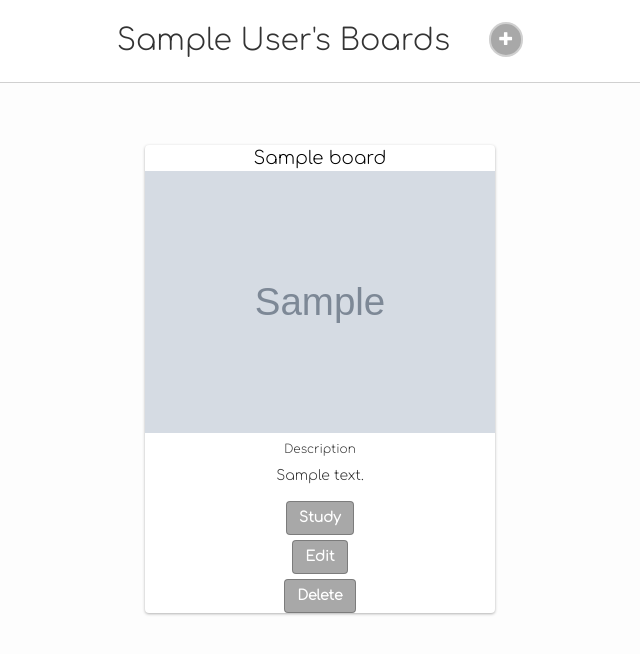
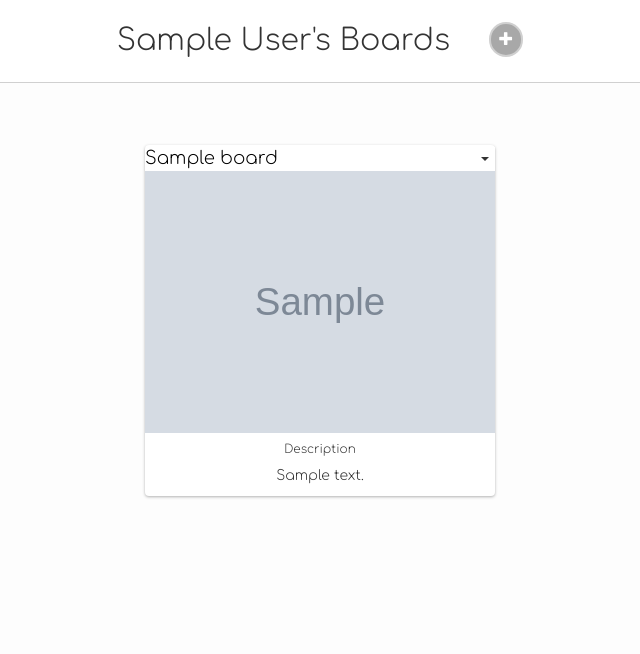
Before and after one commit to kelseyoo14/beautiful-lines, a Flask app: page /boards in a window 1280 px wide. Shown: the part 50-704 px from the top of the page, without its empty margins (320-960 px from the left). Run offline with Flask 2, Linux system fonts and the light colour scheme; the visitor is signed in with stand-in values (Sample User, id 1); tables that the repository leaves empty hold one stand-in row (values such as "Sample post"); grey boxes marked "Sample" are stand-in pictures; some libraries are stand-ins or nearby versions.

Commit message:
button redesign, guest account added

```diff
--- a/model.py
+++ b/model.py
@@ -231,6 +231,12 @@ def test_example_data():
     db.session.commit()
 
 
+
+# Guest Account Setup
+# def guest_account():
+
+
+
 ##############################################################################
 # Helper functions
 
--- a/server.py
+++ b/server.py
@@ -44,8 +44,8 @@ def login():
                    'response_type': 'code',
                    # Route I want Pinterest to go to once user logs in and Pinterest processes the log in
                    # Need to remember to register this redirect route on pinterest app!
-                   # 'redirect_uri': 'https://localhost:5000/process_login',
-                   'redirect_uri': 'https://beautifulines.herokuapp.com/process_login',
+                   'redirect_uri': 'https://localhost:5000/process_login',
+                   # 'redirect_uri': 'https://beautifulines.herokuapp.com/process_login',
                    # My apps's id, so pinterest know's who's redirecting the user to their page
                    'client_id': APP_ID,
                    # What I want to be able to do with user's account
@@ -121,6 +121,20 @@ def redirect():
     return flaskredirect('/boards')
 
 # OAuth and Log In End ---------------------------------------------------------------
+
+@app.route('/guestlogin')
+def guest_login():
+
+    guest_user = User.query.filter(User.first_name == 'BeautifulinesTest').first()
+
+    session['user_id'] = guest_user.user_id
+    session['username'] = guest_user.username
+    session['first_name'] = guest_user.first_name
+    session['access_token'] = guest_user.access_token
+
+    flash("Hello! This guest account is just for checking out the site if you don't have a Pinterest account.")
+
+    return flaskredirect('/boards')
 
 
 # 4
@@ -496,8 +510,8 @@ if __name__ == "__main__":
 
     connect_to_db(app, os.environ.get("DATABASE_URL"))
 
-    # context = ('server-files/yourserver.crt', 'server-files/yourserver.key')
-    # app.run(ssl_context=context)
+    context = ('server-files/yourserver.crt', 'server-files/yourserver.key')
+    app.run(ssl_context=context)
 
     DEBUG = "NO_DEBUG" not in os.environ
     PORT = int(os.environ.get("PORT", 5000))
--- a/static/css/styles.css
+++ b/static/css/styles.css
@@ -36,17 +36,23 @@ body {
     box-shadow: rgba(0, 0, 0, 0.3) 0 1px 3px;
 }
 
-.board > a:first-child {
-    color: black;
-    font-size: 1.3em;
-}
-
 .board img {
     display: block;
     max-height: 350px;
     max-width: 350px;
     /*min-width: 100px;*/
     min-width: 80px;
+}
+
+.board-header {
+    display: flex;
+    flex-direction: row;
+    justify-content: space-between;
+}
+
+.board-header > a:first-child {
+    color: black;
+    font-size: 1.3em;
 }
 
 .full-page-container {
@@ -107,25 +113,20 @@ body {
 
 
 /*Modal*/
-/*#study-modal .modal-dialog,
-#zoom-modal .modal-dialog {
-    min-width: 50vw;
-    min-height: 90vh;
-}*/
-
 #study-modal-image,
 #zoomed-image {
     position: fixed;
-    /* center the element */
     right: 0;
     left: 0;
     margin-right: auto;
     margin-left: auto;
-    /* give it dimensions */
     min-height: 10em;
-    /*max-width: 90%;*/
     height: 80vh;
-    width: auto;
+}
+
+#zoom-modal .modal-dialog {
+    height: auto;
+    width: 70vw;
 }
 
 
@@ -203,6 +204,30 @@ body {
     cursor: zoom-in;
 }
 
+#board-dropdown-button,
+#image-dropdown-button {
+    background-color: white;
+    border: none;
+    margin-top: .2em;
+    text-align: center;
+}
+
+.board-options .dropdown-menu,
+.image-container .dropdown-menu {
+    min-width: 6em;
+}
+
+.board-options input[type='Submit'],
+.image-container input[type='Submit']{
+    margin: .5em;
+    margin-bottom: 0;
+    width: 5em;
+}
+
+/*#board-dropdown-button,
+#image-dropdown-button {
+
+}*/
 
 
 /*Titles & Headers*/
@@ -226,6 +251,7 @@ body {
     position: fixed;
     text-align: center;
     width: 100%;
+    z-index: 1;
 }
 
 .page-title h2 {
--- a/templates/boards.html
+++ b/templates/boards.html
@@ -72,14 +72,34 @@
         {% if user_boards %}
             {% for board in user_boards %}
                 <div class='board'>
-                    <a href="/user_board_images/{{ board.board_id }}" class='board-name'>{{ board.board_name }}</a>
+                    <div class='board-header'>
+                        <a href="/user_board_images/{{ board.board_id }}" class='board-name'>{{ board.board_name }}</a>
+                        <div class="dropdown board-options">
+                          <button class="dropdown-toggle" id='board-dropdown-button' type="button" data-toggle="dropdown"><span class="caret"></span></button>
+                          <ul class="dropdown-menu">
+                            <li><form action='/study_board/{{ board.board_id }}'>
+                                <input type='Submit' value='Study' class='btn btn-primary'>
+                            </form></li>
+                            <li><form class='edit-board-form'>
+                                <input type='hidden' class='new-board-title' value='{{ board.board_name }}'>
+                                <input type='hidden' class='new-image-url' value='{{ board.image_url }}'>
+                                <input type='hidden' class='new-board-description' value='{{ board.board_description }}'>
+                                <input type='hidden' class='board-id' value='{{ board.board_id }}'>
+                                <input type='submit' value='Edit' class='btn btn-primary'>
+                            </form></li>
+                            <li><form class='delete-board-from-db'>
+                                <input type='hidden' value="{{ board.board_id }}" class='delete-board-id'>
+                                <input type='submit' value='Delete' class='btn btn-primary'>
+                            </form></li>
+                          </ul>
+                        </div>
+                    </div>
                     <a href="/user_board_images/{{ board.board_id }}"><img src="{{ board.image_url }}"></a>
                     {% if board.board_description %}
                         <h6>Description</h6>
                         <p>{{ board.board_description }}</p>
                     {% endif %}
-
-                    <div class='board-options'>
+                    <!-- <div class='board-options'>
                         <a class='btn btn-primary' href='/study_board/{{ board.board_id }}'>Study</a>
                         <br>
                         <form class='edit-board-form'>
@@ -93,7 +113,7 @@
                             <input type='hidden' value="{{ board.board_id }}" class='delete-board-id'>
                             <input type='submit' value='Delete' class='btn btn-primary'>
                         </form>
-                    </div>
+                    </div> -->
                 </div>
             {% endfor %}
         {% else %}
--- a/templates/welcome_page.html
+++ b/templates/welcome_page.html
@@ -64,6 +64,7 @@
         <h1>Beautiful Lines</h1>
         <h2>A Visual Library for Art Study and Life Drawing at Home</h2>
         <a href='/login'>Log In</a>
+        <h6><a  href='/guestlogin'>Guest Login</a></h6>
     </div>
 </body>
 </html>
```
Also changed, not shown: templates/pinterest_board.html (+15 -0 lines).
